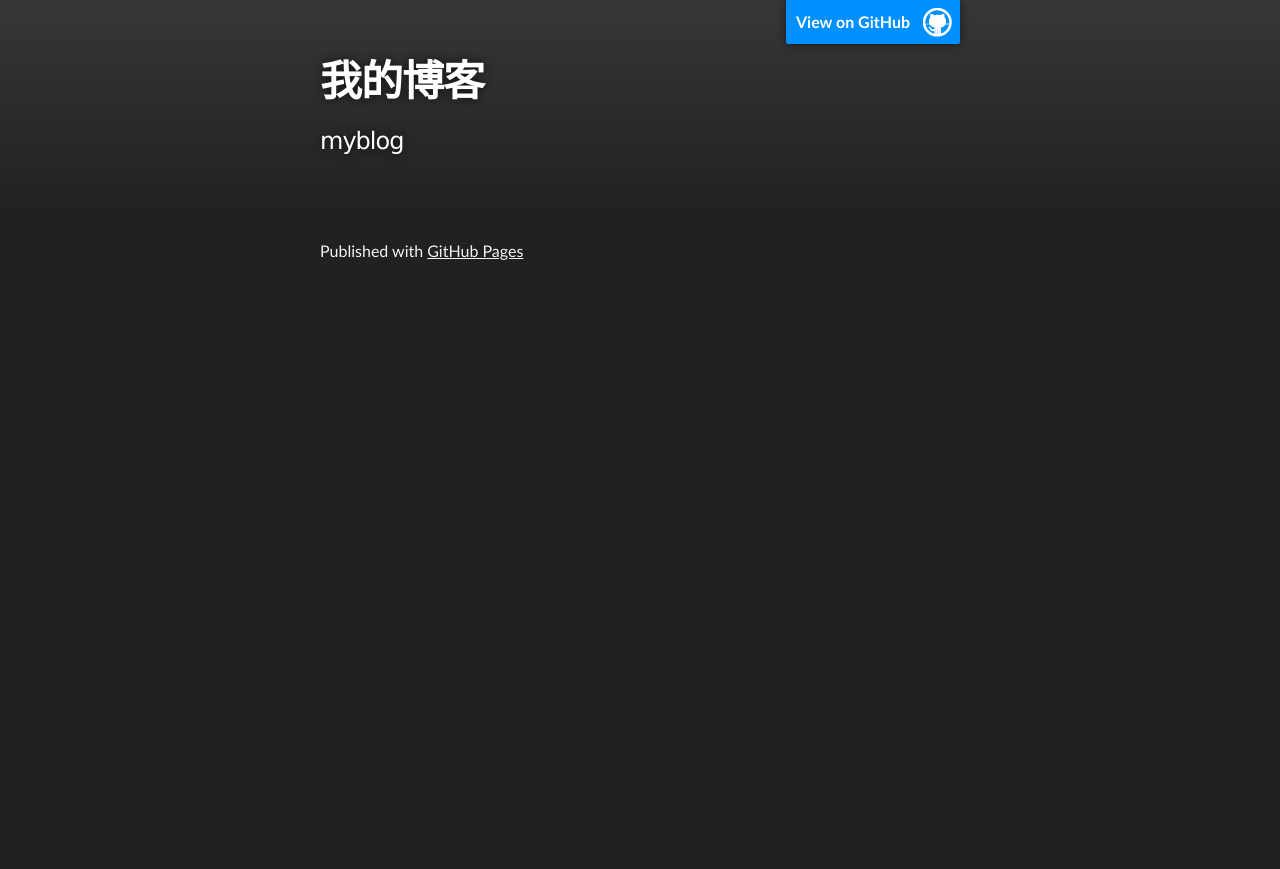
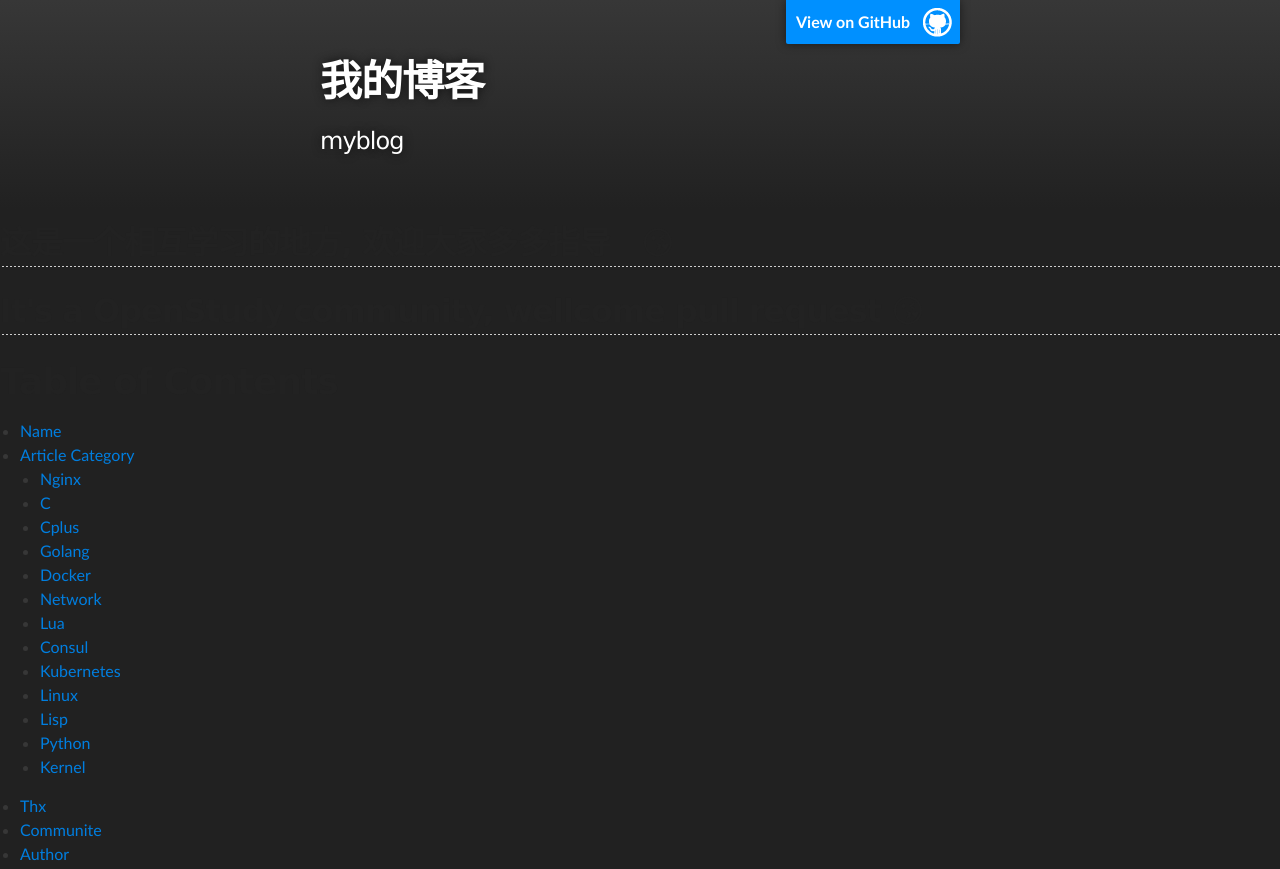
Before and after one commit to qinyuLT/qinyult.github.io, a plain HTML site: page index.html in a window 1280 px wide. Shown: the top 869 px of the page. Before the commit the page ends 800 px from the top, so only its background shows below. Drawn offline with Linux system fonts and the light colour scheme.

Commit message:
Update index.html

```diff
--- a/index.html
+++ b/index.html
@@ -25,6 +25,41 @@
     </div>
 
     <!-- MAIN CONTENT -->
+    <h2>
+<a id="这是一个相互学习的地方-欢迎大家多多指导kissing_heart---" class="anchor" href="#%E8%BF%99%E6%98%AF%E4%B8%80%E4%B8%AA%E7%9B%B8%E4%BA%92%E5%AD%A6%E4%B9%A0%E7%9A%84%E5%9C%B0%E6%96%B9-%E6%AC%A2%E8%BF%8E%E5%A4%A7%E5%AE%B6%E5%A4%9A%E5%A4%9A%E6%8C%87%E5%AF%BCkissing_heart---" aria-hidden="true"><span aria-hidden="true" class="octicon octicon-link"></span></a>这是一个相互学习的地方, 欢迎大家多多指导　<g-emoji alias="kissing_heart" fallback-src="https://assets-cdn.github.com/images/icons/emoji/unicode/1f618.png">😘</g-emoji>　   　</h2>
+
+<h2>
+<a id="its-a-openstudy-community-wellcome-pull-request--kissing_heart" class="anchor" href="#its-a-openstudy-community-wellcome-pull-request--kissing_heart" aria-hidden="true"><span aria-hidden="true" class="octicon octicon-link"></span></a>It's a OpenStudy community, wellcome pull request  <g-emoji alias="kissing_heart" fallback-src="https://assets-cdn.github.com/images/icons/emoji/unicode/1f618.png">😘</g-emoji>
+</h2>
+
+<h1>
+<a id="table-of-contents" class="anchor" href="#table-of-contents" aria-hidden="true"><span aria-hidden="true" class="octicon octicon-link"></span></a>Table of Contents</h1>
+
+<ul>
+<li><a href="#name">Name</a></li>
+<li>
+<a href="#article-category">Article Category</a>
+
+<ul>
+<li><a href="#nginx">Nginx</a></li>
+<li><a href="#c">C</a></li>
+<li><a href="#cplus">Cplus</a></li>
+<li><a href="#golang">Golang</a></li>
+<li><a href="#docker">Docker</a></li>
+<li><a href="#network">Network</a></li>
+<li><a href="#lua">Lua</a></li>
+<li><a href="#consul">Consul</a></li>
+<li><a href="#kubernetes">Kubernetes</a></li>
+<li><a href="#linux">Linux</a></li>
+<li><a href="#lisp">Lisp</a></li>
+<li><a href="#python">Python</a></li>
+<li><a href="#kernel">Kernel</a></li>
+</ul>
+</li>
+<li><a href="#thx">Thx</a></li>
+<li><a href="#communite">Communite</a></li>
+<li><a href="#author">Author</a></li>
+</ul>
 
 
     <!-- FOOTER  -->
```
